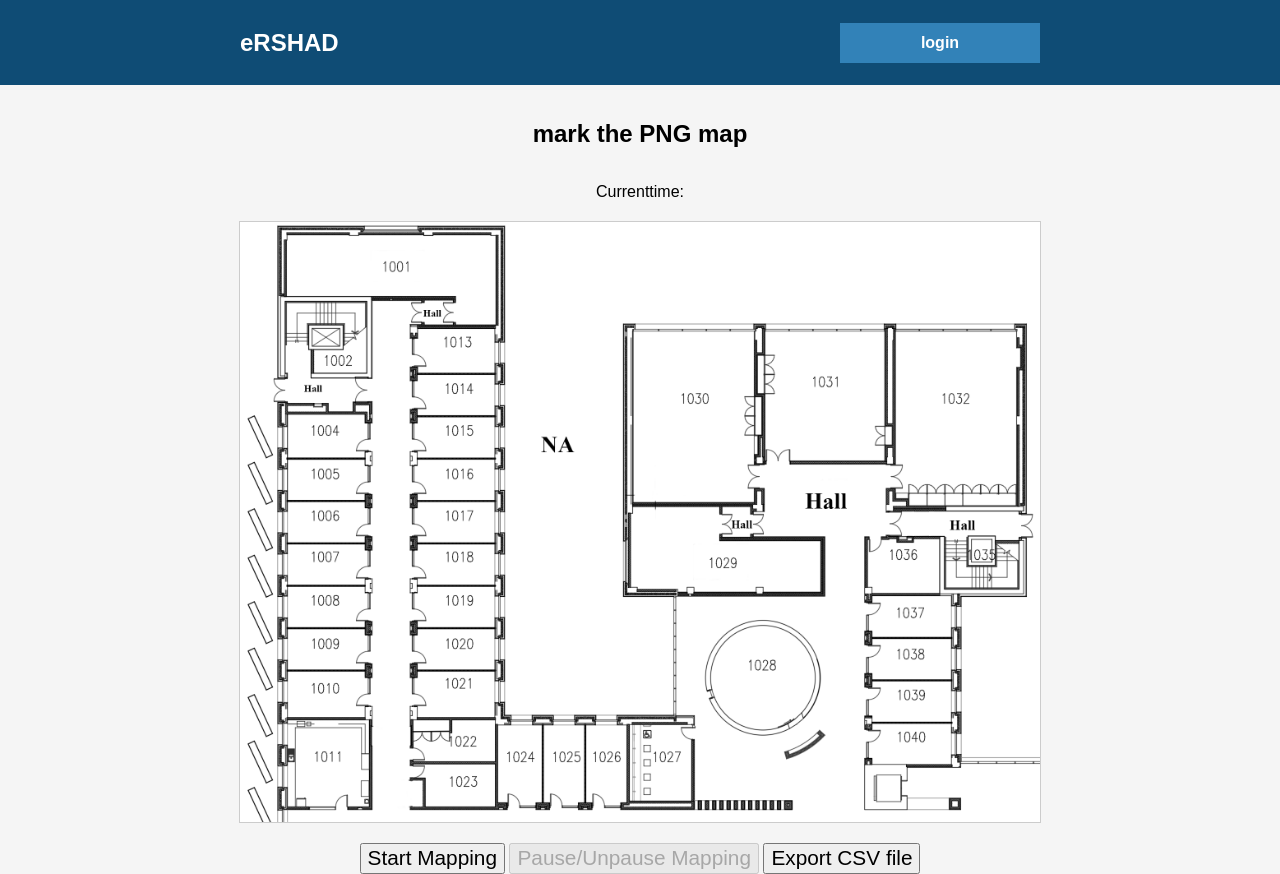
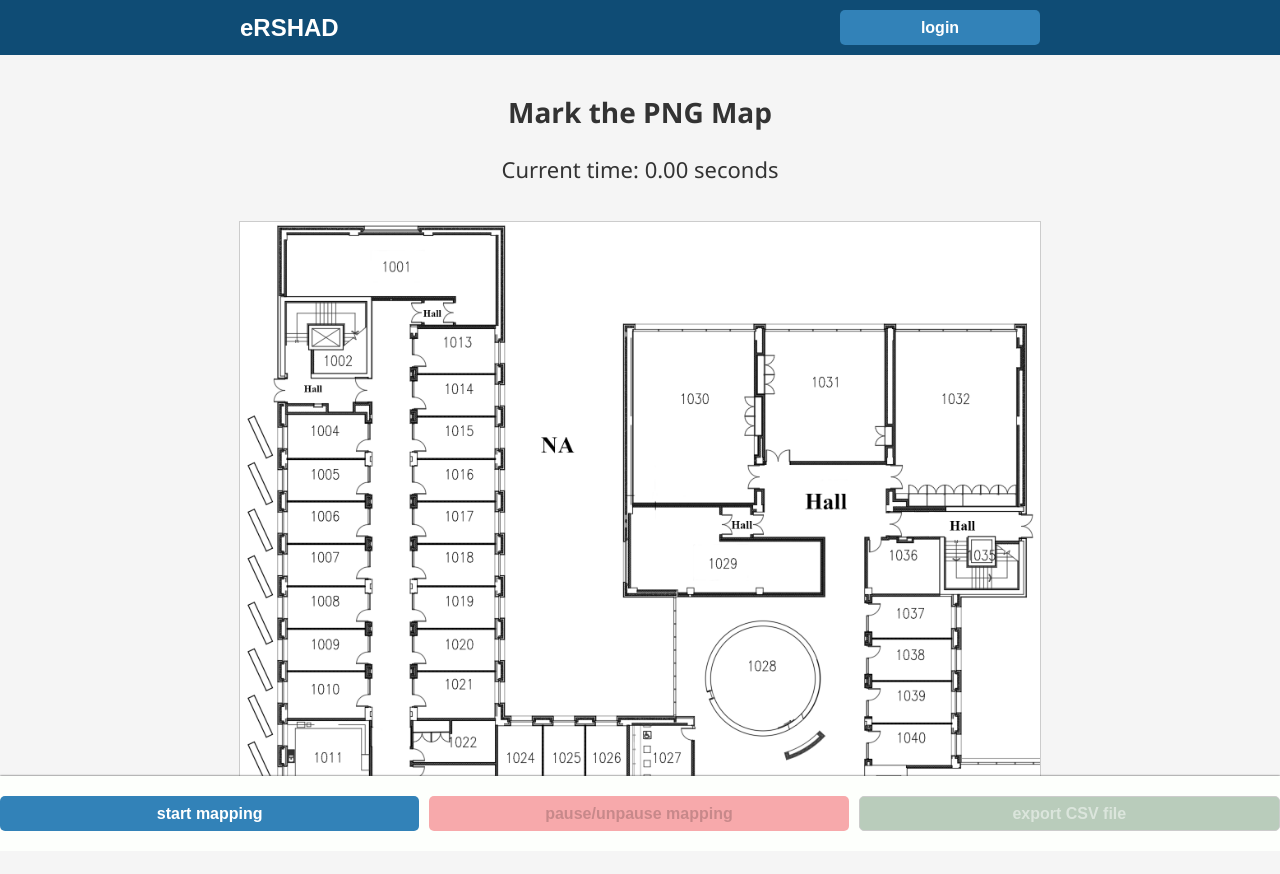
Before and after one commit to May-Zi/ershad_gt, a Flask app: page /mapping in a window 1280 px wide. After the commit the page ends 831 px from the top, so only its background shows below. Run offline with Flask 3, Linux system fonts and the light colour scheme.

Commit message:
update: change in js and style

```diff
--- a/app/static/css/base.css
+++ b/app/static/css/base.css
@@ -17,13 +17,8 @@ a {
     background-color: #0f4c75;
 }
 
-.h1-map {
-    font-weight: 500;
-    padding: 15px 0px;
-}
-
 .header-inner {
-    height: 10vh;
+    height: 55px;
     max-width: 800px;
     margin: 0 auto;
     display: flex;
@@ -41,8 +36,9 @@ a {
     text-decoration: none;
     color: white;
     background-color: #3282b8;
+    border-radius: 5px;
     width: 200px;
-    height: 40px;
+    height: 35px;
     align-items: center;
     display: flex;
     justify-content: center;
--- a/app/static/css/mapping.css
+++ b/app/static/css/mapping.css
@@ -4,28 +4,12 @@
     overflow: auto;
     border: 1px solid #ccc;
     position: relative;
-    margin: 20px auto;
+    margin: 0px auto;
 }
 #map {
     width: 100%;
     height: auto;
 }
-
-.button-start {
-    background-color: green;
-    color: white;
-    padding: 10px;
-    margin-right: 10px;
-}
-
-.button-pause {
-    background-color: orange;
-    color: white;
-    padding: 10px;
-    margin-right: 10px;
-}
-
-
 .location-icon {
     position: absolute;
     width: 15px;
@@ -37,6 +21,90 @@
 
 .line {
     position: absolute;
-    height: 2px;
+    height: 4px;
     background-color: red;
+
 }
+
+.buttons {
+    position: fixed;
+    bottom: 0;
+    width: 100%;
+    margin: auto;
+    display: flex;
+    justify-content: center;
+    gap: 10px;
+    padding: 20px 0;
+    background: #FDFFFC;
+    z-index: 10;
+    box-shadow: 0 0 2px #333;
+}
+
+button {
+    flex: 1;
+    padding: 12px 0;
+    font-size: 16px;
+    border: none;
+    border-radius: 5px;
+    cursor: pointer;
+    font-weight: bold;
+    max-width: 33.33%;
+    height: 35px;
+    justify-content: center;
+    align-items: center;
+    display: flex;
+
+}
+
+#startBtn {
+    background: #3282b8;;
+    color: rgb(255, 255, 255);
+}
+
+#pauseBtn {
+    background: #ED1C24;
+    color: white;
+}
+
+#pauseBtn:disabled {
+    background: #ed1c2360;
+    color: #00000031;
+    cursor: not-allowed;
+}
+
+#exportBtn {
+    background: #33673B;
+    color: #ffffff;
+    border: 1px solid #ccc;
+}
+
+/* When disabled */
+#exportBtn:disabled {
+    background: #33673b56;
+    color: #ffffff7d;
+    border: 1px solid #ccc;
+}
+
+#exportBtn:hover {
+    background: #e1e1e1;
+}
+
+.map-header {
+    text-align: center;
+    padding: 15px 0 15px 0;
+    font-family: 'Segoe UI', 'Roboto', sans-serif;
+    color: #333;
+}
+
+.map-header h1 {
+    font-size: 28px;
+    font-weight: 800;
+}
+
+.map-header p {
+    font-size: 22px;
+}
+
+.map-header .label {
+    font-weight: 500;
+}
--- a/app/static/js/map.js
+++ b/app/static/js/map.js
@@ -12,76 +12,87 @@ const mapContainer = document.getElementById('map-container');
 const mapImage = document.getElementById('map');
 const timeDisplay = document.getElementById('current-time');
 
+/*important not for exxporting csv, but
+to draw the line */
 let points = [];
 
+/*make sure that exportation is not allowed if no points*/
+document.getElementById('exportBtn').disabled = true;
+
 function startMapping() {
+    const startBtn = document.getElementById('startBtn');
+
+    if (startBtn.classList.contains('reset-mode')) {
+        location.reload(); return;}
+
     startTime = Date.now() - elapsed;
     timerRunning = true;
-    document.getElementById('startBtn').disabled = true;
+    startBtn.disabled = true;
     document.getElementById('pauseBtn').disabled = false;
-
-    intervalId = setInterval(updateTime, 100); // update every 100ms
+    intervalId = setInterval(updateTime, 100);
 }
 
+/* handling the fact to allow users to pause*/
 function togglePause() {
-    if (timerRunning) {
-        elapsed = Date.now() - startTime;
+    if (timerRunning) {elapsed = Date.now() - startTime;
         clearInterval(intervalId);
     } else {
         startTime = Date.now() - elapsed;
         intervalId = setInterval(updateTime, 100);
-    }
-    timerRunning = !timerRunning;
-}
+    } timerRunning = !timerRunning}
 
 function updateTime() {
     const currentTime = ((Date.now() - startTime) / 1000).toFixed(2);
-    timeDisplay.textContent = currentTime;
-}
+    timeDisplay.textContent = currentTime;}
 
+/* activated when the user clicks in the button export
+then, generate the csv and redirect the user */
 function exportCSV() {
     window.location.href = '/export';
 }
 
-/* very important for */
+/* very important for passing sending the location to
+the API that is inside routes.py */
 async function sendLocation(time, x, y) {
     await fetch('/add-location', {
         method: 'POST',
         headers: { 'Content-Type': 'application/json' },
-        body: JSON.stringify({ time, x, y })
-    });
-}
+        body: JSON.stringify({ time, x, y })})}
 
 mapContainer.addEventListener('dblclick', function(event) {
+    /* simply don't draw if timer is not running */
     if (!timerRunning) return;
-
     const rect = mapImage.getBoundingClientRect();
     const x = (event.clientX - rect.left) / rect.width;
     const y = (event.clientY - rect.top) / rect.height;
     const timeSeconds = ((Date.now() - startTime) / 1000).toFixed(2);
-
     const naturalWidth = 1946;
     const naturalHeight = 1574;
     const pixelX = Math.round(x * naturalWidth);
     const pixelY = Math.round(y * naturalHeight);
-
     const icon = document.createElement('div');
     icon.classList.add('location-icon');
     icon.style.left = `${x * 100}%`;
-    icon.style.top = `${y * 100}%`;
+    icon.style.top = `${y * 105}%`;
     mapContainer.appendChild(icon);
-
     sendLocation(timeSeconds, pixelX.toFixed(4), pixelY.toFixed(4));
-
     const relativeX = event.clientX - rect.left;
     const relativeY = event.clientY - rect.top;
     points.push({ x: relativeX, y: relativeY });
-
+    if (points.length > 0) {
+        document.getElementById('exportBtn').disabled = false;
+    }
     if (points.length >= 2) {
         const prev = points[points.length - 2];
         const curr = points[points.length - 1];
         drawLine(prev.x, prev.y, curr.x, curr.y);
     }
+
+    const startBtn = document.getElementById('startBtn');
+    startBtn.textContent = "Reset Mapping";
+    startBtn.classList.add('reset-mode');
+    startBtn.disabled = false;
+
 });
 
 /* function used to draw the line
--- a/app/templates/mapping/index.html
+++ b/app/templates/mapping/index.html
@@ -5,14 +5,18 @@
 {% block style %}<link rel="stylesheet" href="{{ url_for('static', filename='css/mapping.css') }}">{% endblock %}
 
 {% block content %}
-<h1 class="h1-map"><b>mark the PNG map</b></h1>
-<p>Currenttime: <span id="current-time"></span></p>
-<div id="map-container"><img id="map" src="/static/maps/cs_cor.png"></div>
-
-<div class="buttons">
-    <button id="startBtn" onclick="startMapping()">Start Mapping</button>
-    <button id="pauseBtn" onclick="togglePause()" disabled>Pause/Unpause Mapping</button>
-    <button id="exportBtn" onclick="exportCSV()">Export CSV file</button>
+<div class="container">
+    <div class="map-header">
+        <h1>Mark the PNG Map</h1>
+        <p><span class="label">Current time:</span> <span id="current-time">0.00</span> seconds</p>
+    </div>
+    <div id="map-container"><img id="map" src="/static/maps/cs_cor.png">
+    </div>
+    <div class="buttons">
+            <button id="startBtn" onclick="startMapping()">start mapping</button>
+            <button id="pauseBtn" onclick="togglePause()" disabled>pause/unpause mapping</button>
+            <button id="exportBtn" onclick="exportCSV()">export CSV file</button>
+    </div>
 </div>
 
 {% endblock %}
```
Also changed, not shown: app/static/css/style.css (line endings or trailing spaces).
